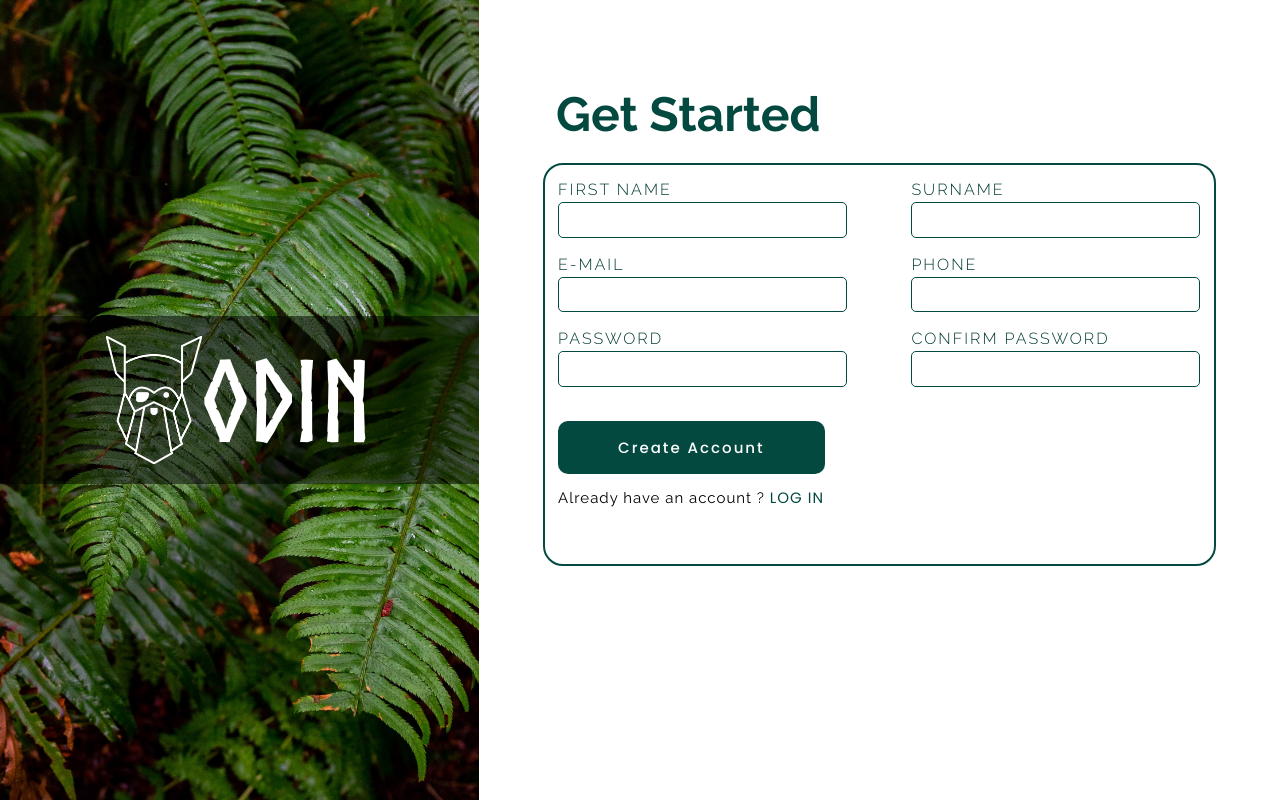
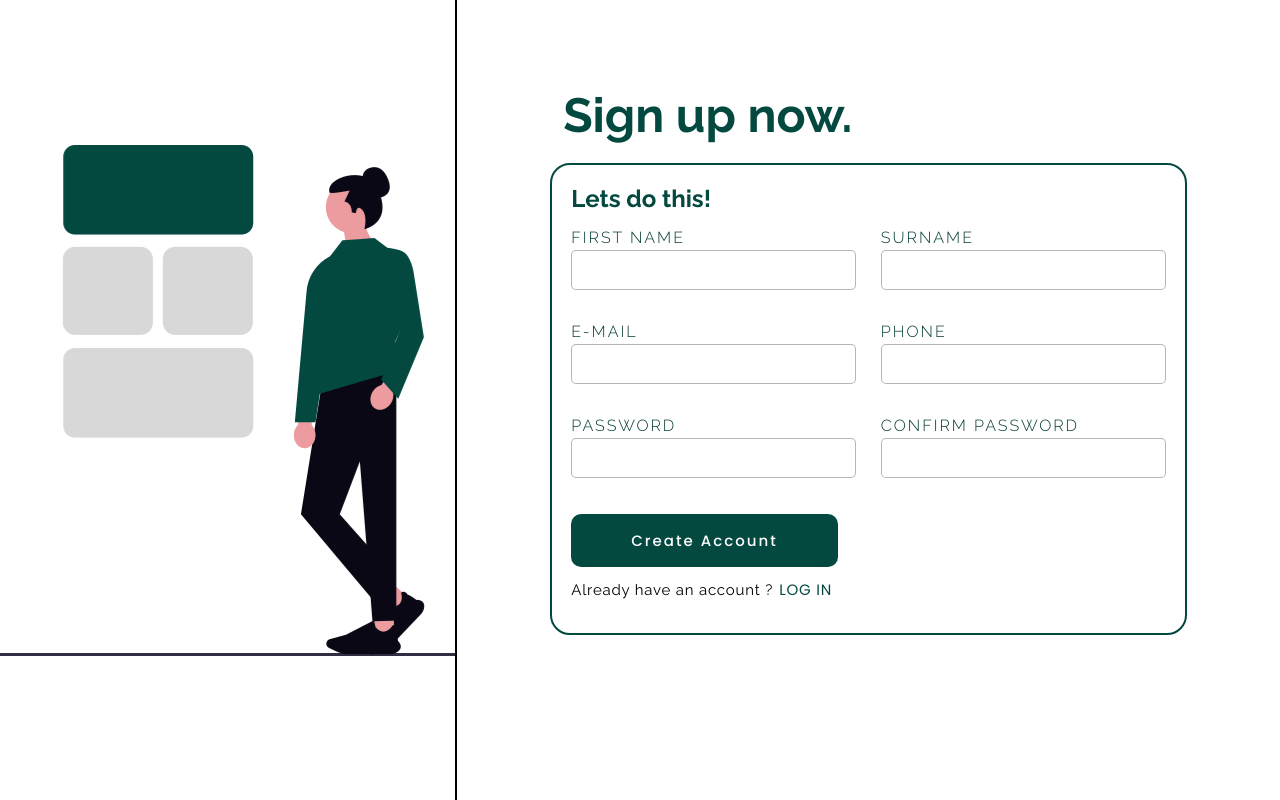
Before and after one commit to EdLuciuz/odin-form, a plain HTML site: page index.html in a window 1280 px wide. Drawn offline with Linux system fonts and the light colour scheme.

Commit message:
Added validations, Improved design

```diff
--- a/index.html
+++ b/index.html
@@ -9,29 +9,25 @@
 <body>
     <div class="container">
         <div class="left-container">
-            <div class="logo-container">
-                <div class="logo-container">
-                    <img src="assets/logo.png" class="logo">
-                    <h1 class="logo-text">ODIN</h1>
-                </div>
-            </div>
+
         </div>
         <div class="right-container">
             <div class="signup-container">
                 <div class="header">
-                    <h1 class="get-started">Get Started</h1>
+                    <h1 class="get-started">Sign up now.</h1>
                 </div>
-                <form action="#">
+                <form action="#" spellcheck="false">
+                    <h1 class="form-header">Lets do this!</h1>
                     <div class="input-container">
                         <div class="left-form">
                             <label for="first_name">First Name</label>
                             <input type="text" id="first_name">
 
                             <label for="first_name">E-mail</label>
-                            <input type="text" id="email">
+                            <input type="email" id="email">
 
                             <label for="first_name">Password</label>
-                            <input type="text" id="password">
+                            <input type="password" class="password" id="password">
                         </div>
                         <div class="right-form">
                             <label for="first_name">Surname</label>
@@ -39,16 +35,16 @@
 
 
                             <label for="first_name">Phone</label>
-                            <input type="text" id="phone_number">
+                            <input type="number" id="phone_number">
 
 
                             <label for="first_name">Confirm Password</label>
-                            <input type="text" id="confirm_password">
+                            <input type="password" class="password" id="confirm_password">
                         </div>
                     </div>
                     <button>Create Account</button>
 
-                    <h2 class="alternative-login">Already have an account ? <span><a href="#" class="login">Log in</a></span></h2>
+                    <h2 class="alternative-login">Already have an account ?<span><a href="#" class="login">Log in</a></span></h2>
                 </form>
             </div>
             </div>
--- a/style.css
+++ b/style.css
@@ -8,7 +8,7 @@
 }
 
 :root {
-    --primary-color :rgb(3, 73, 64);
+    --primary-color :#034940;
 }
 
 *, *::before, *::after {
@@ -33,41 +33,29 @@ body {
 .left-container {
     display: flex;
     height: 100%;
-    background-image: url(assets/bg.avif);
-    background-size: cover;
-    background-position: center center;
+    background-image: url(assets/bg.png);
+    background-repeat: no-repeat;
+    background-position-x: center;
+    background-position-y: 50%;
     align-items: center;
     height: 100%;
-}
-
-.logo-container {
-    display: flex;
-    position: relative;
-    justify-content: center;
-    align-items: center;
-    background-color: rgba(0, 0, 0, 0.3);
-}
-
-.logo-text {
-    color: white;
-    font-family: Norse-Bold;
-    align-self: center;
-    font-size: 7em;
-}
-
-.logo {
-    width: 20%;
-    flex-shrink: 0;
+    flex-direction: column;
+    width: 40%;
+    border-right: 2px solid black;
 }
 
 .right-container {
+    display: flex;
     width: 72vw;
     height: 100vh;
+    justify-content: center;
+    align-items: center;
 }
 
 .signup-container {
     padding: 8%;
     height: 100vh;
+    width: 60vw;
 }
 
 .get-started {
@@ -79,36 +67,64 @@ body {
 form {
     border: 2px solid rgb(3, 73, 64);
     border-radius: 20px;
-    height: 60%;
-    padding: 2%
+    height: fit-content;
+    padding: 2%;
+    flex-direction: column;
+}
+
+.form-header {
+    font-size: 1.5em;
+    margin: 0.5% 1%;
+    color: var(--primary-color);
 }
 
 .input-container {
     display: flex;
     justify-content: space-between;
-    height: 60%;
+    height: fit-content;
+    flex: 0 0 auto;
 }
 
 .left-form, .right-form {
     display: flex;
     flex-direction: column;
-    width: 45%;
+    width: 47%;
+    height: fit-content;
+    margin: 1% 1%;
+    justify-content: center;
 }
 
 input {
+    box-sizing: border-box;
     width: 100%;
-    height: 3rem;
-    border: 1.5px solid var(--primary-color);
+    height: 40px;
+    margin-bottom: 30px;
+    border: 1px solid rgba(128, 128, 128, 0.575);
     border-radius: 5px;
-    margin-bottom: 15px;
+    font-size: 18px;
+    padding: 0 8px;
+    font-weight: 100;
+    letter-spacing: 1px;
 }
 
 input:focus, input:focus-visible {
     outline: none;
     border: 2px solid var(--primary-color);
+    box-shadow: inset;
+}
+
+.password {
+    letter-spacing: 2px;
+}
+
+input:invalid {
+    border: 1px solid red;
+    box-shadow: 0px 3px 8px rgba(0, 0, 0, 0.24);
+    outline: none;
 }
 
 label {
+    font-size: 1em;
     text-transform: uppercase;
     font-weight: 300;
     color: rgb(2, 58, 50);;
@@ -116,7 +132,7 @@ label {
 }
 
 button {
-    margin: 3% 0 2% 0;
+    margin: 0 0 2% 1%;
     padding: 1em 4em;
     font-weight: 500;
     font-family: Poppins;
@@ -126,12 +142,20 @@ button {
     border: none;
     color: white;
     background-color: var(--primary-color);
+    transition: .7s;
+}
+
+button:hover {
+    background-color: rgb(0, 128, 111);
+    transition: .7s;
 }
 
 .alternative-login , .login {
     font-size: 15px;
     font-weight: 400;
-    letter-spacing: 1px;
+    letter-spacing: 0.8px;
+    margin-left: 1%;
+    margin-bottom: 3%;
 }
 
 .login {
@@ -140,3 +164,7 @@ button {
     text-decoration: none;
     color: var(--primary-color);
 }
+
+.login:hover {
+    text-decoration: underline;
+}
```
Also changed, not shown: assets/Norse-Bold.otf (deleted), assets/bg.avif (deleted), assets/bg.png (added), assets/logo.png (deleted).
